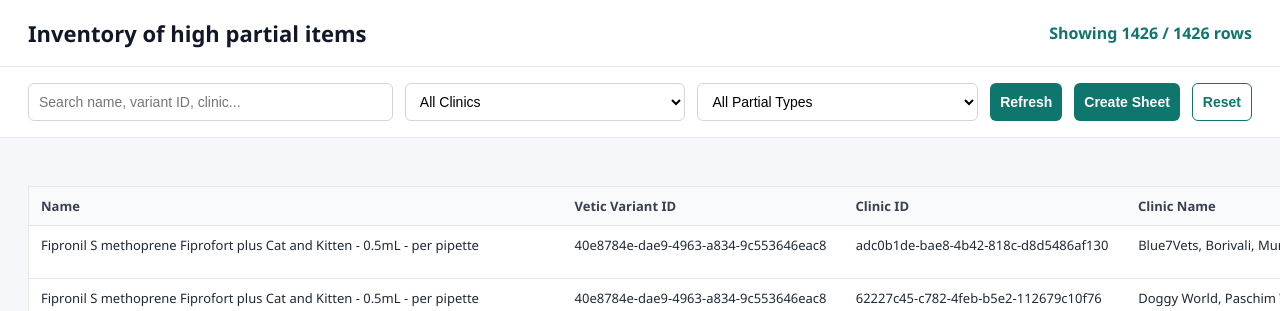
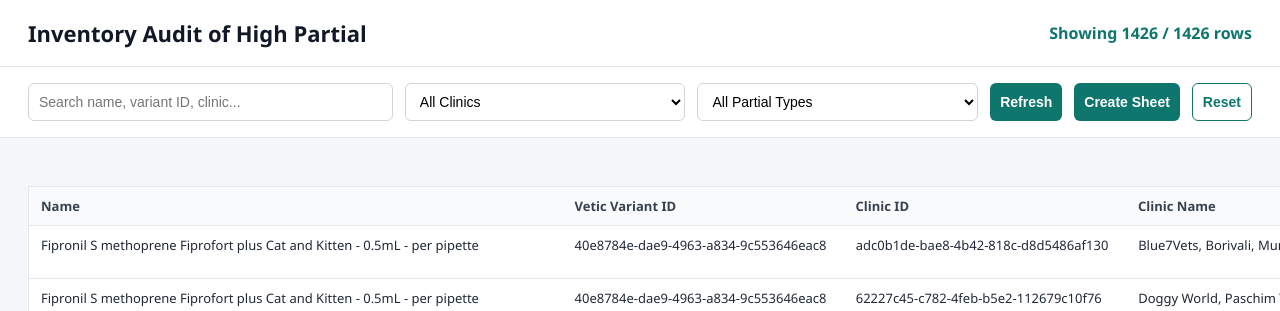
Before and after one commit to kaushalkumar-wq/audit-tool, a Flask app: page / in a window 1280 px wide. Shown: the top 311 px of the page. Run offline with Flask 3, Linux system fonts and the light colour scheme.

Commit message:
Update dashboard.html

```diff
--- a/templates/dashboard.html
+++ b/templates/dashboard.html
@@ -174,7 +174,7 @@
 <body>
     <div class="topbar">
         <div>
-            <h1 class="title">Inventory of high partial items</h1>
+            <h1 class="title">Inventory Audit of High Partial</h1>
         </div>
         <div class="summary">
             Showing <span id="visibleCount">{{ total_rows }}</span> / {{ total_rows }} rows
```
